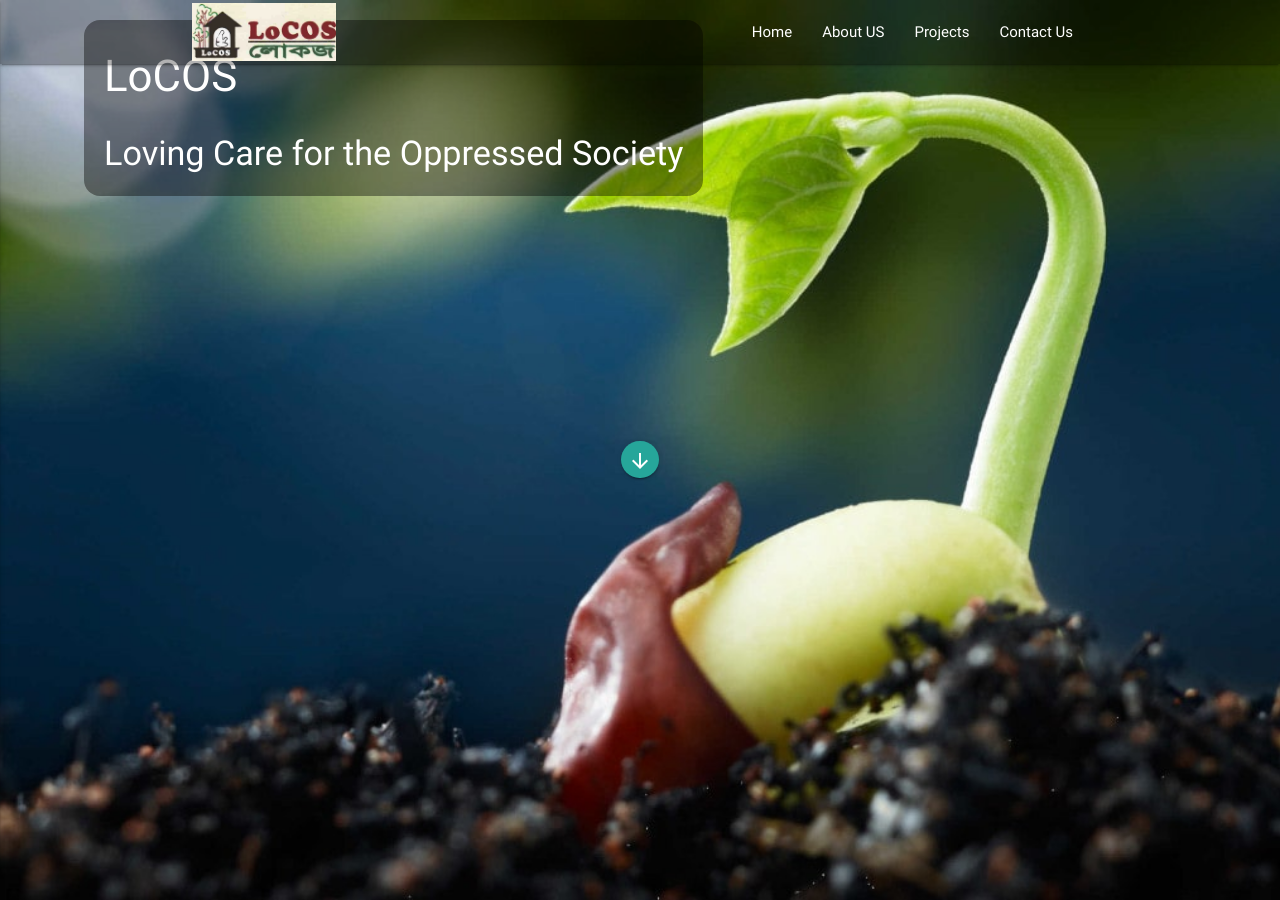
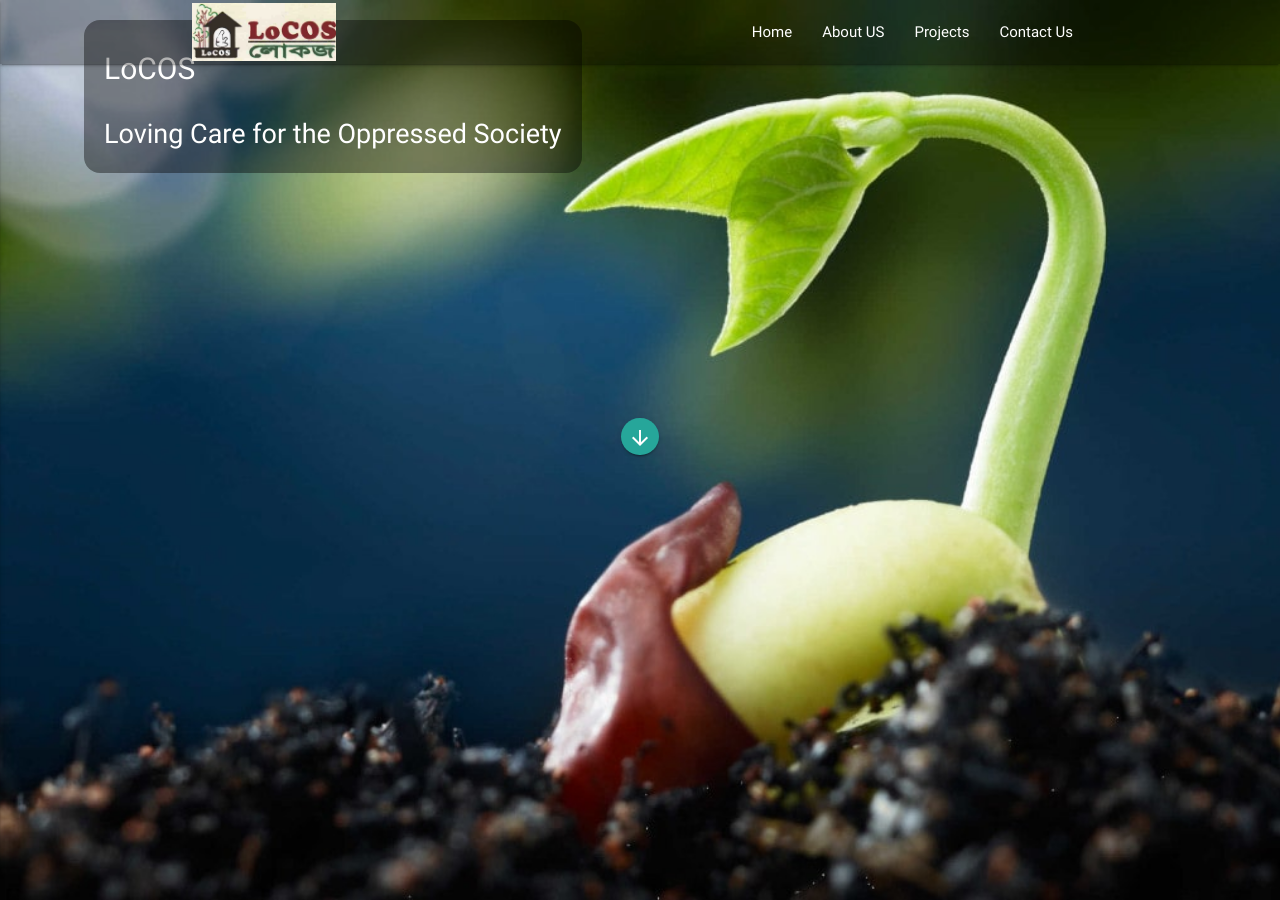
Before and after one commit to locosbd/locosbd.github.io, a Jekyll site: the page built from index.md, in a window 1280 px wide and 900 px high. Built offline with Jekyll 4.4.1, drawn with Linux system fonts in a browser that asks for light colours.

Commit message:
changed home

```diff
--- a/_layouts/home.html
+++ b/_layouts/home.html
@@ -50,11 +50,11 @@
 
 
       <!--   Icon Section   -->
-      <div class="row">
+
         <h1>Who we are</h1>
 
         <p>LoCOS-Loving Care for the Oppressed Society, founded in 1998 by some concerned, dedicated and humanitarian social workers, development practitioners and benevolent local youths, has been working and contributing for a comprehensive and sustainable development for the underprivileged, marginalized and disaster-hit people of the Southwest Region of Bangladesh. This organization focuses and emphasizes on the activities that are conducive to reducing poverty; ensuring food security, health and education; building self-confidence of the community’s occupationally marginalized rural poor people by arranging technical support for income generating activities; establishing equal rights for men and women; raising issue based awareness; and guaranteeing sustainable agriculture through biodiversity conservation involving local community in the shape of non-profit, non-government and voluntary approach.</p>
-      </div>
+
 
   </div>
   <div class="section-navigator">
--- a/_sass/main.scss
+++ b/_sass/main.scss
@@ -2,6 +2,24 @@
 
 h1, h2, h3, h4, h5, h6 {
     -webkit-font-smoothing: antialiased;
+}
+h1{
+    font-size: 3em !important;
+}
+h2{
+    font-size: 2.5em !important;
+}
+h3{
+    font-size: 2em !important;
+}
+h4{
+    font-size: 1.8em !important;
+}
+h5{
+    font-size: 1.5em !important;
+}
+h6{
+    font-size: 1.4em !important;
 }
 .icon-block {
   padding: 0 15px;
@@ -129,3 +147,11 @@
     text-align: center;
     margin-top: 25vh;
 }
+#about-us{
+    background: url(images/P_20181110_120501_1_1-min.jpg);
+    background-size: cover;
+    background-position: center;
+    .container{
+        background: rgba(255, 255, 255, .4);
+    }
+}
```
Also changed, not shown: assets/images/P_20181110_120501_1_1-min.jpg (added).
